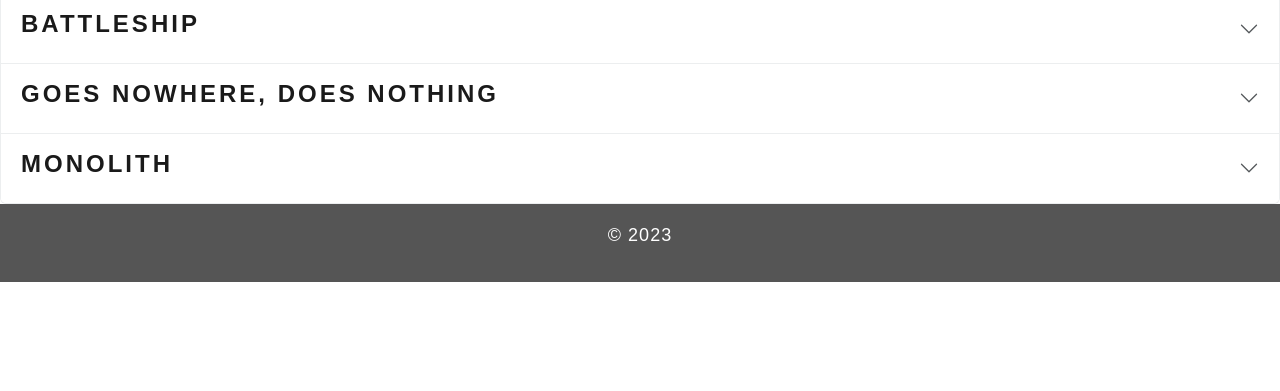
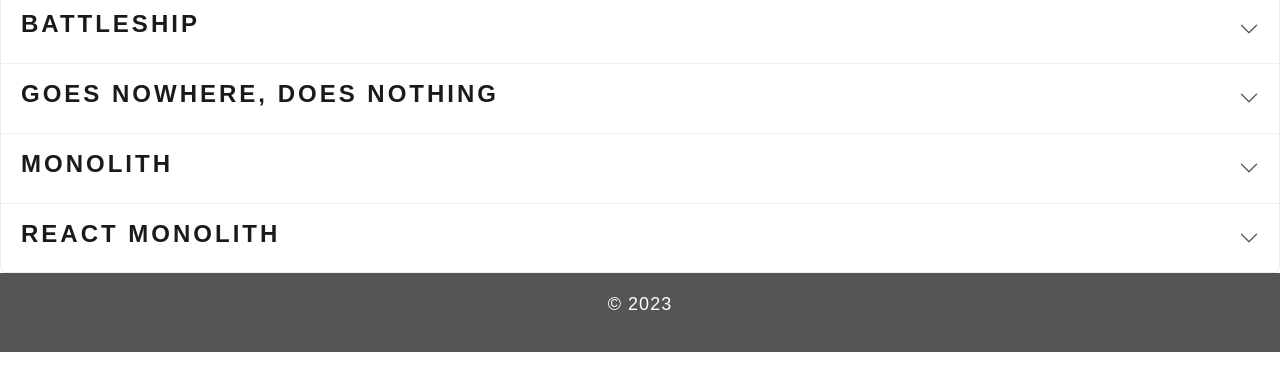
Before and after one commit to codinghavoc13/codingHavoc, a Django app: page /projects/ in a window 1280 px wide. Shown: the part 253-644 px from the top of the page. Run offline with Django 4.2, Linux system fonts and the light colour scheme; some libraries are stand-ins or nearby versions.

Commit message:
202408091531

```diff
--- a/main/templates/main/projects.html
+++ b/main/templates/main/projects.html
@@ -212,5 +212,20 @@ Coding Havoc - Projects
             </div>
         </div>
     </div>
+    <!--React Monolith-->
+    <div class="accordion-item">
+        <div class="accordion-header" id="headingReactMonolith">
+            <button class="accordion-button collapsed" type="button" data-bs-toggle="collapse"
+                data-bs-target="#collapseReactMonolith" aria-expanded="false" aria-controls="collapseReactMonolith">
+                <h3>React Monolith</h3>
+            </button>
+        </div>
+        <div id="collapseReactMonolith" class="accordion-collapse collapse" aria-labelledby="headingReactMonolith">
+            <div class="accordion-body">
+                <p>Similar in approach to my Angular/Spring Monolith, this is intended to be another monolith type application but with a React front end versus an Angular front end (as of 9 August there is no interaction with the backend, but I do have plans to building a few applications that will also interact with the Spring backend used by the Angular front end). You can find it <a
+                    href="https://reactfrontend-d90587a2ba10.herokuapp.com/" target="_blank">here</a></p>
+            </div>
+        </div>
+    </div>
 </div>
 {% endblock %}
--- a/requirements.txt
+++ b/requirements.txt
@@ -1,7 +1,7 @@
 asgiref==3.7.2
 beautifulsoup4==4.12.2
 dj-database-url==2.1.0
-Django==5.0.4
+Django==5.1
 django-bootstrap5==24.1
 django-environ==0.11.2
 django-heroku==0.3.1
```
